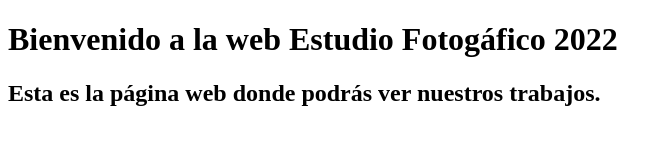
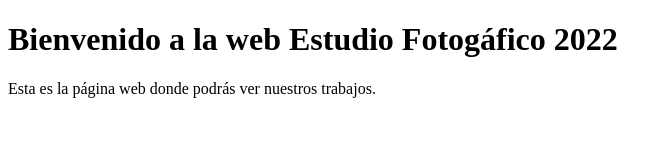
Before and after one commit to pruebas-website/pagina-web, a plain HTML site: page index.html in a window 1280 px wide. Shown: the whole page, without its empty margins (0-672 px from the left). Drawn offline with Linux system fonts and the light colour scheme.

Commit message:
Modificando el subtítulo
Ahora no es un título con (h2), sino un párrafo (p).

```diff
--- a/index.html
+++ b/index.html
@@ -8,6 +8,6 @@
 </head>
 <body>
     <h1>Bienvenido a la web Estudio Fotogáfico 2022</h1>
-    <h2>Esta es la página web donde podrás ver nuestros trabajos.</h2>
+    <p>Esta es la página web donde podrás ver nuestros trabajos.</p>
 </body>
 </html>
```
